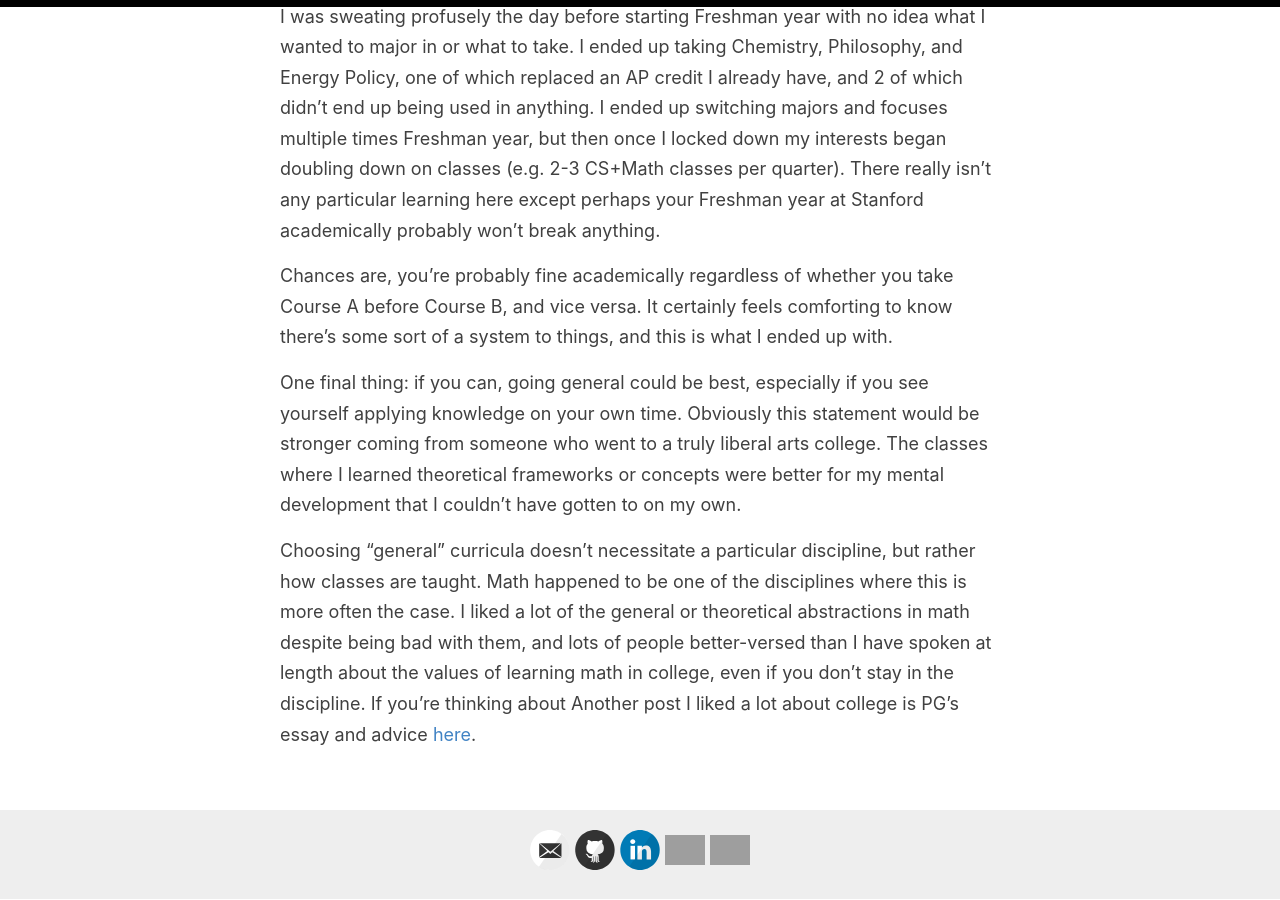
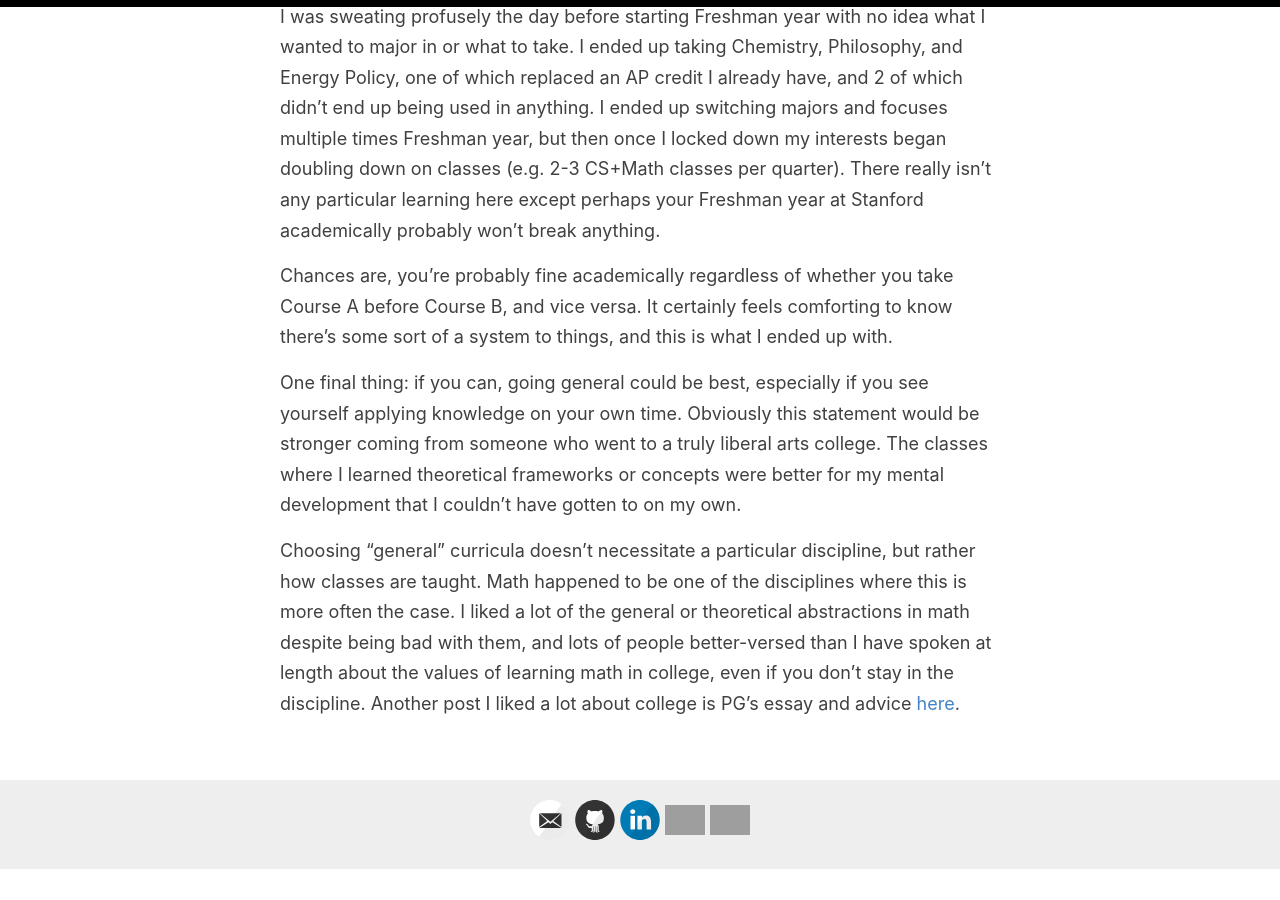
Before and after one commit to evazhang612/sokt-landing, a Jekyll site: the page built from _pages/wtt.md, in a window 1280 px wide and 900 px high, scrolled down 2765 px. Built offline with Jekyll 4.4.1, drawn with Linux system fonts in a browser that asks for light colours; nearby versions of some CDN libraries; library files that are not in the unit come from our copies; after the commit the page ends 3634 px from its top, so only the background shows below that; grey boxes are pictures that could not be loaded.

```diff
--- a/_pages/wtt.md
+++ b/_pages/wtt.md
@@ -34,4 +34,4 @@
 
 One final thing: if you can, going general could be best, especially if you see yourself applying knowledge on your own time. Obviously this statement would be stronger coming from someone who went to a truly liberal arts college. The classes where I learned theoretical frameworks or concepts were better for my mental development that I couldn't have gotten to on my own.
 
-Choosing "general" curricula doesn't necessitate a particular discipline, but rather how classes are taught. Math happened to be one of the disciplines where this is more often the case. I liked a lot of the general or theoretical abstractions in math despite being bad with them, and lots of people better-versed than I have spoken at length about the values of learning math in college, even if you don't stay in the discipline. If you're thinking about  Another post I liked a lot about college is PG's essay and advice [here](http://www.paulgraham.com/college.html).
+Choosing "general" curricula doesn't necessitate a particular discipline, but rather how classes are taught. Math happened to be one of the disciplines where this is more often the case. I liked a lot of the general or theoretical abstractions in math despite being bad with them, and lots of people better-versed than I have spoken at length about the values of learning math in college, even if you don't stay in the discipline. Another post I liked a lot about college is PG's essay and advice [here](http://www.paulgraham.com/college.html).
```
